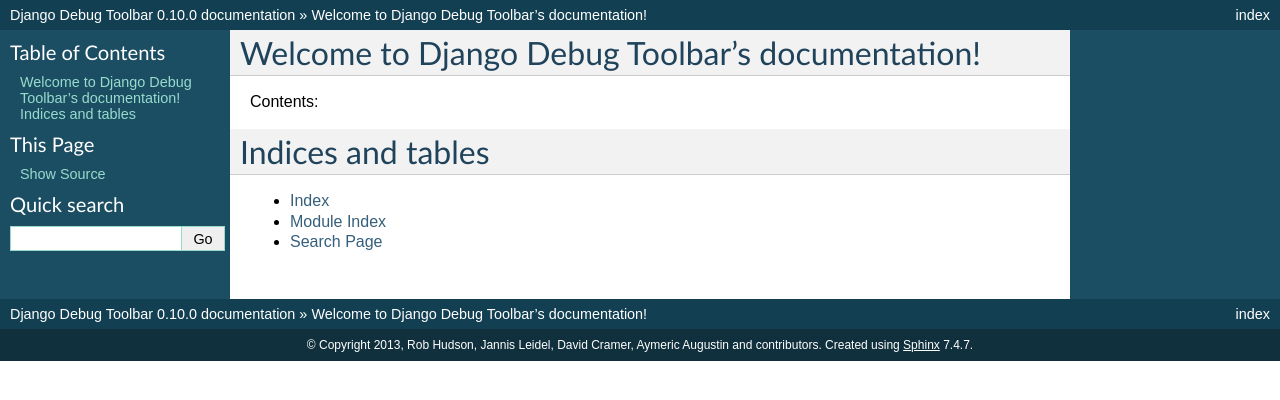
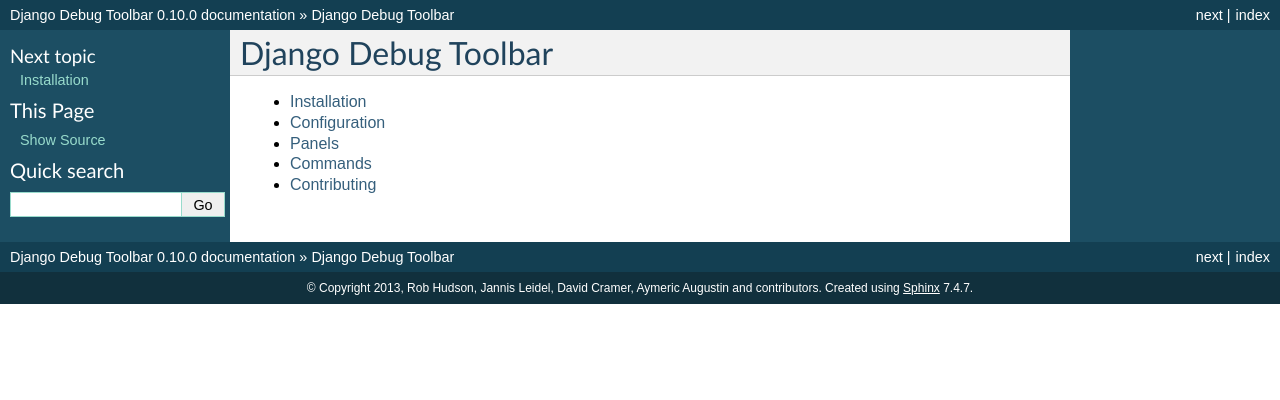
Before and after one commit to jazzband/django-debug-toolbar, a Sphinx documentation site: the page built from docs/index.rst, in a window 1280 px wide. Shown: the top 400 px of the page. Built offline with Sphinx 7.4.7, drawn with Linux system fonts in a browser that asks for light colours.

Commit message:
Initial structure of the docs.

```diff
--- /dev/null
+++ b/docs/commands.rst
@@ -0,0 +1,2 @@
+Commands
+========
--- /dev/null
+++ b/docs/configuration.rst
@@ -0,0 +1,2 @@
+Configuration
+=============
--- /dev/null
+++ b/docs/contributing.rst
@@ -0,0 +1,2 @@
+Contributing
+============
--- a/docs/index.rst
+++ b/docs/index.rst
@@ -1,21 +1,11 @@
-.. Django Debug Toolbar documentation master file, created by
-   sphinx-quickstart on Sun Oct 27 13:18:25 2013.
-   You can adapt this file completely to your liking, but it should at least
-   contain the root `toctree` directive.
-
-Welcome to Django Debug Toolbar's documentation!
-================================================
-
-Contents:
+Django Debug Toolbar
+====================
 
 .. toctree::
    :maxdepth: 2
 
-
-
-Indices and tables
-==================
-
-* :ref:`genindex`
-* :ref:`modindex`
-* :ref:`search`
+   installation
+   configuration
+   panels
+   commands
+   contributing
--- /dev/null
+++ b/docs/installation.rst
@@ -0,0 +1,2 @@
+Installation
+============
--- /dev/null
+++ b/docs/panels.rst
@@ -0,0 +1,2 @@
+Panels
+======
```
